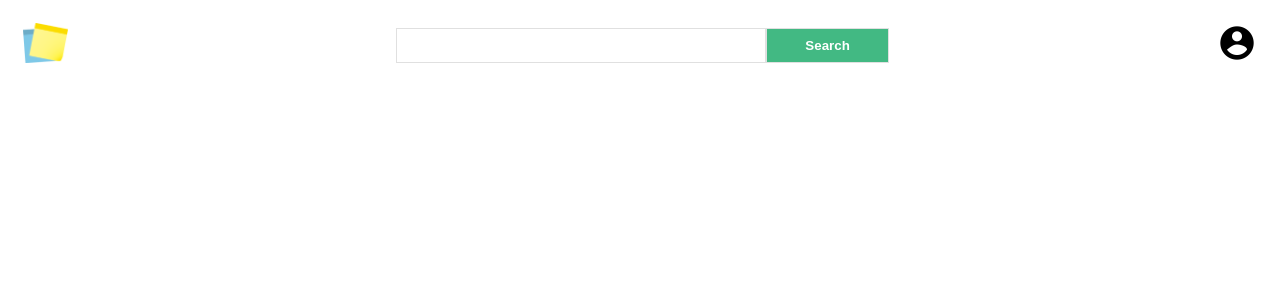
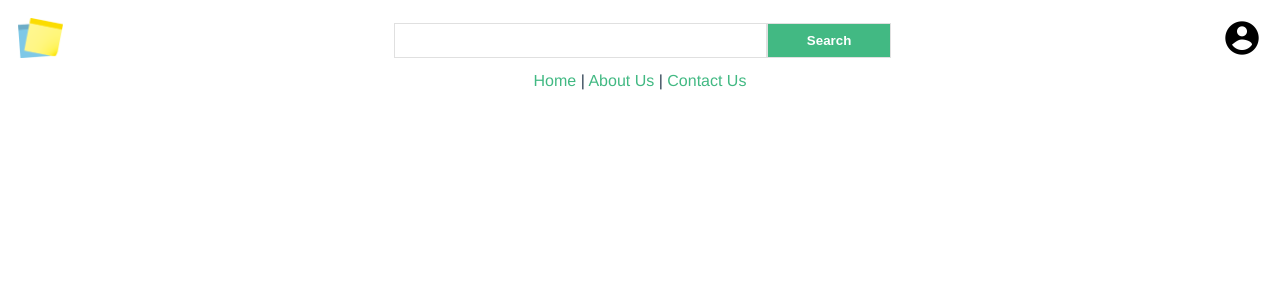
Before and after one commit to kaurvali/wadev_hw3, a Vue app: page / in a window 1280 px wide. Shown: the top 300 px of the page. Built offline with nearby package versions, Linux system fonts and the light colour scheme.

Commit message:
Add navigation to header

```diff
--- a/src/components/Header.vue
+++ b/src/components/Header.vue
@@ -15,19 +15,26 @@
         /></a>
       </div>
     </div>
+    <Navigation />
   </div>
 </template>
 
 <script>
+import Navigation from "@/components/Navigation.vue";
+
 export default {
-  name: "Navigation",
-  props: {},
+  name: "Header",
+  props: {
+  },
+  components: {
+    Navigation,
+  },
 };
 </script>
 
 <style scoped lang="scss">
 .wrapper {
-  padding: 15px;
+  padding: 10px;
   position: sticky;
   top: 0;
 
@@ -36,6 +43,7 @@ export default {
     flex-flow: row nowrap;
     justify-content: space-between;
     align-items: center;
+    padding-bottom: 10px;
 
     .search {
       width: 40%;
--- /dev/null
+++ b/src/components/Navigation.vue
@@ -0,0 +1,24 @@
+<template>
+  <div class="nav">
+    <router-link to="/">Home</router-link> |
+    <router-link to="/about">About Us</router-link> |
+    <router-link to="/contact-us">Contact Us</router-link>
+  </div>
+</template>
+
+<script>
+export default {
+  name: "Navigation",
+  props: {},
+};
+</script>
+
+<style scoped lang="scss">
+a {
+  color: #42b983;
+  text-decoration: none;
+}
+a:hover {
+  color: black;
+}
+</style>
```
